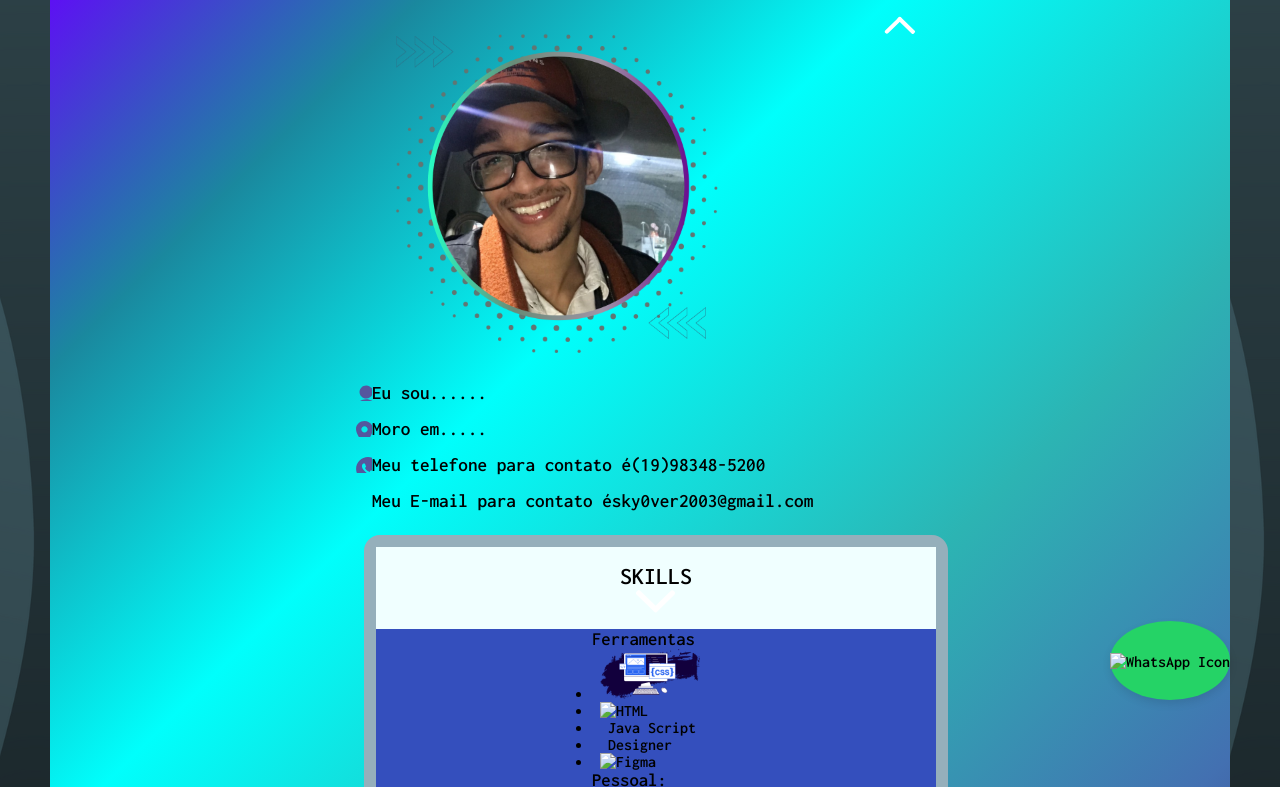
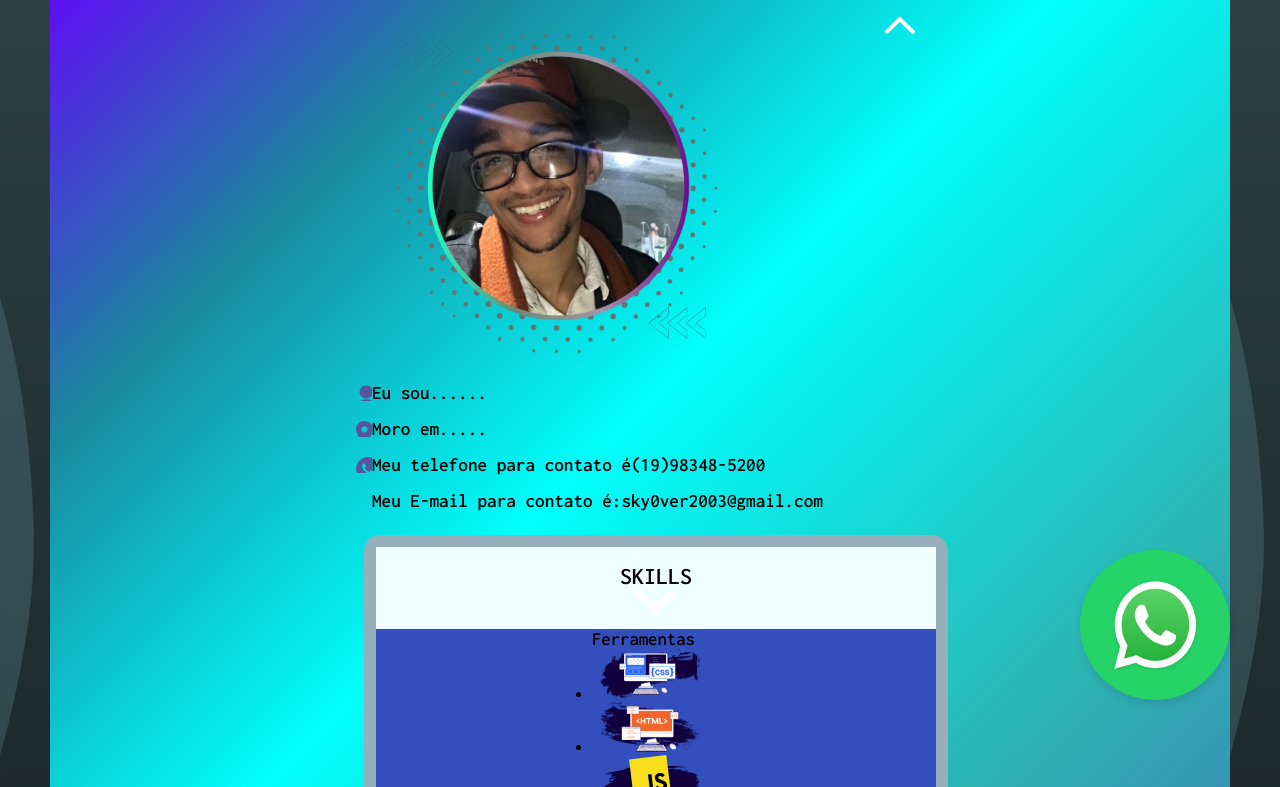
Before and after one commit to SkYDantas/projetos, a plain HTML site: page index.html in a window 1280 px wide. Both pictures are taken after a click on the button "SKILLS". Shown: the top 787 px of the page. Drawn offline with Linux system fonts and the light colour scheme.

Commit message:
Update index.html

```diff
--- a/index.html
+++ b/index.html
@@ -1,6 +1,5 @@
 <!DOCTYPE html>
 <html lang="en">
-
 <head>
     <meta charset="UTF-8">
     <meta name="viewport" content="width=device-width, initial-scale=1.0">
@@ -10,18 +9,16 @@
 <div class="coluna-esquerda"></div>
 <div class="conteudo-central">
     <!-- Aqui vai o conteúdo central da sua landing page -->
-
 <body>
     <main>
         <header class="profile">
             <img src="/assets/img/perfil.png" alt="Foto de Perfil" class="foto">
-
             <div class="informacao">
                 <p class="job">Eu sou......</p>
                 <p class="localidade">Moro em.....</p>
                 <p class="fone">Meu telefone para contato é <a
                         href="https://whatsa.me/5519983485200/?t=Gostaria%20de%20Receber%20uma%20Proposta%20Personalizada!!">(19)98348-5200</a></p>
-                <p class="email">Meu E-mail para contato é <a href="mailto:sky0ver2003@gmail.com">sky0ver2003@gmail.com</a></p>
+                <p class="email">Meu E-mail para contato é: <a href="mailto:sky0ver2003@gmail.com">sky0ver2003@gmail.com</a></p>
             </div>
         </header>
         <section class="janela">
@@ -32,10 +29,10 @@
                         <h3>Ferramentas</h3>
                         <ul id="hardskills">
                             <li><img src="/assets/img/CSS Blog Cover.png" alt="css"></li>
-                            <li><img src="img/HTML-Blog-Cover-1.png" alt="HTML"></li>
-                            <li><img src="img/JavaScript-Blog-Cover.svg" alt="">Java Script</li>
-                            <li><img src="img/Design Blog Cover (1).svg" alt="">Designer</li>
-                            <li><img src="img/figma.png" alt="Figma"></li>
+                            <li><img src="/assets/img/HTML-Blog-Cover-1.png" alt="HTML"></li>
+                            <li><img src="/assets/img/JavaScript-Blog-Cover.svg" alt="">Java Script</li>
+                            <li><img src="/assets/img/Design Blog Cover (1).svg" alt="">Designer</li>
+                            <li><img src="/assets/img/figma.png" alt="Figma"></li>
                         </ul>
                         <section class="Pessoal">
                             <h3>Pessoal:</h3>
@@ -79,14 +76,13 @@
             </div>
         </section>
         <footer>
-            <a href=""><img src="img/SKyCreative.png" alt=""></a>
+            <a href=""><img src="/assets/img/SKyCreative.png" alt=""></a>
         </footer>
     </main>
      <a href="https://whatsa.me/5519983485200/?t=Gostaria%20de%20Receber%20uma%20Proposta%20Personalizada!!" class="whatsapp-button">
-    <img src="img/WhatsApp-Logo.png" alt="WhatsApp Icon" width="24" height="24">
+    <img src="/assets/img/WhatsApp-Logo.png" alt="WhatsApp Icon" width="24" height="24">
   </a>
   <div class="coluna-direita"></div>
-
     <script src="java.js"></script>
 </body>
 </html>
```
